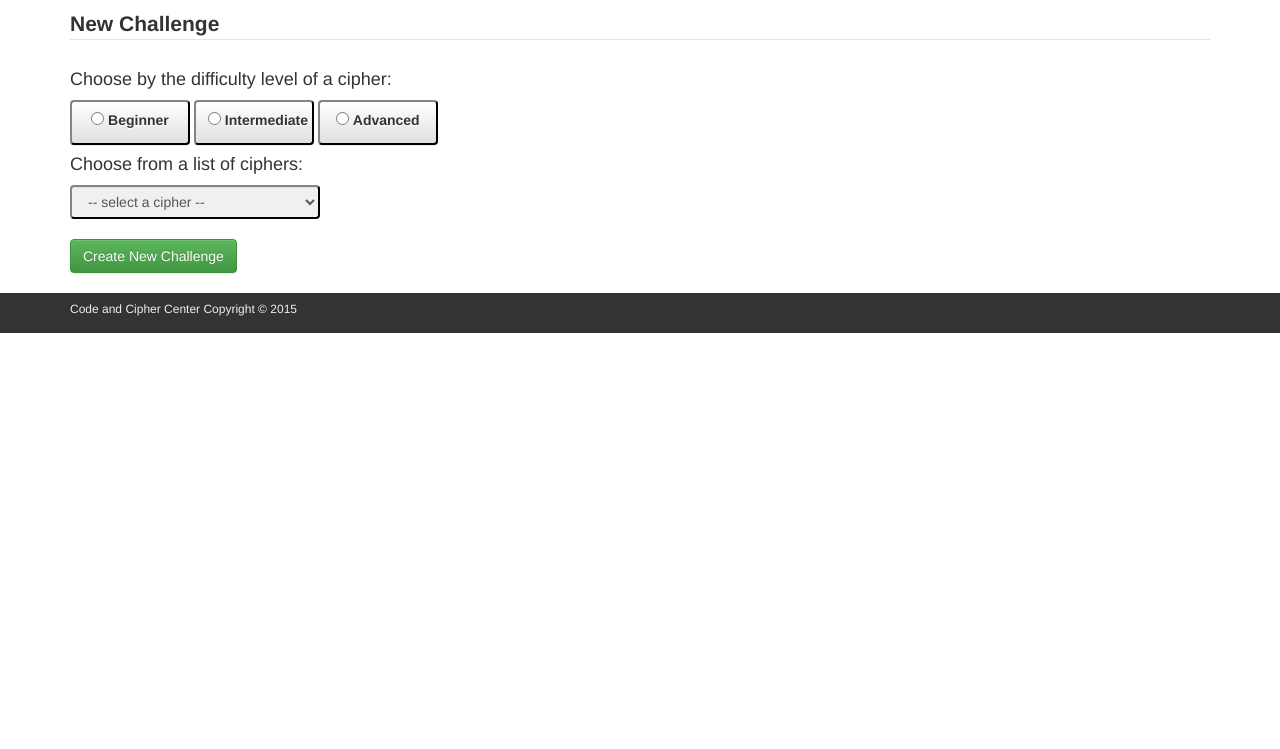
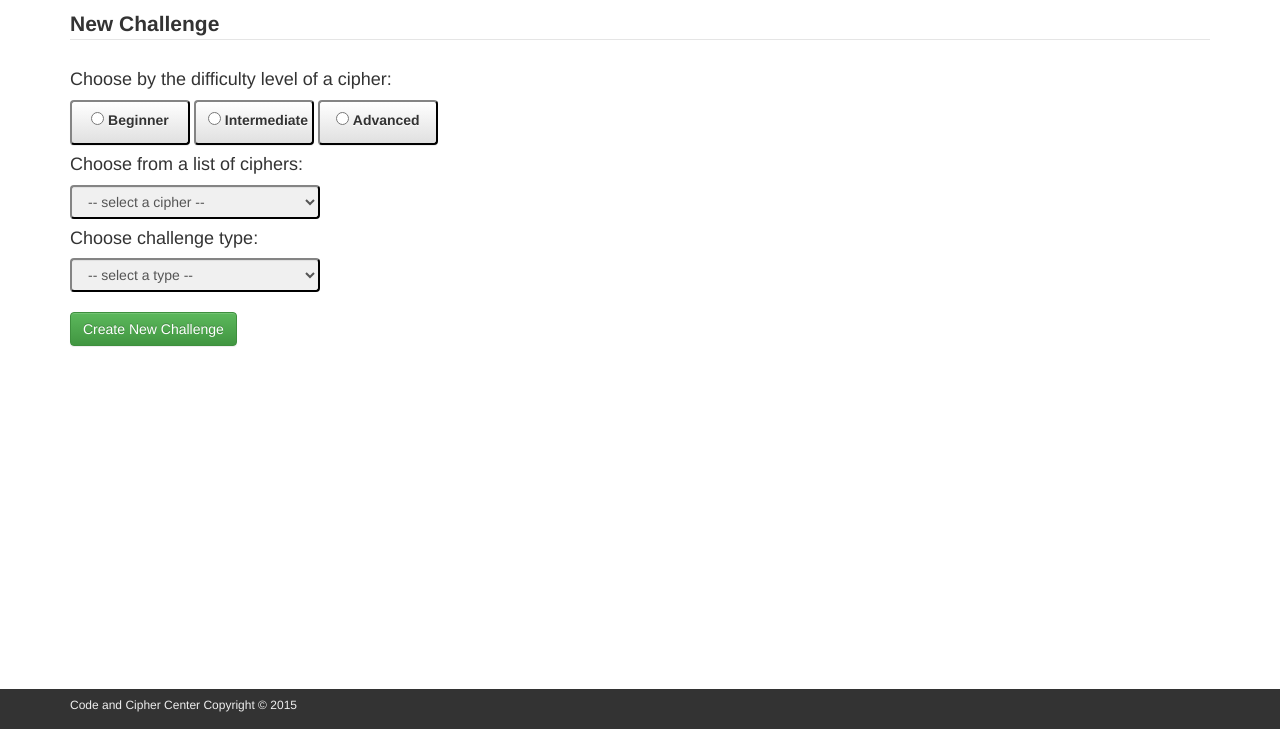
Before and after one commit to lrascius/CodeCipherCenter, a Django app: page /cipher/createchallenge/ in a window 1280 px wide. Shown: the part 51-800 px from the top of the page. Run offline with Django 3.2, Linux system fonts and the light colour scheme; a user stored in the database is signed in; parts of the project's set-up code (start-up, migrations or seed data) failed here and were passed over; some libraries are stand-ins or nearby versions.

Commit message:
Adding the challenge type to the cipher creation page

```diff
--- a/cccenter/static/css/style.css
+++ b/cccenter/static/css/style.css
@@ -7,11 +7,10 @@ footer {
 	background: #333;
 	color: #eee;
 	font-size: 11px;
-	/*position: fixed; */
+	position: fixed;
 	bottom: 0;
 	width: 100%;
 	height: 40px;
-	    position: relative;
     margin: 20px auto;
 }
 
@@ -33,3 +32,9 @@ footer {
     border: 2px outset #303030;
     background-color: #F0F0F0;
 }
+
+#challengeType {
+	width:250px;
+    border: 2px outset #303030;
+    background-color: #F0F0F0;
+}
--- a/cccenter/templates/cccenter/create_challenge.html
+++ b/cccenter/templates/cccenter/create_challenge.html
@@ -31,6 +31,13 @@
 						<option value="Multiplicitive">Multiplicitive</option>
 						<option value="Affine Cipher">Affine Cipher</option>
 					</select>
+		            <h4 style="text-align:left"> Choose challenge type: </h4>
+					<select class="form-control" name="challengetype" id="challengeType" required="true">
+						<option disabled selected> -- select a type -- </option>
+						<option value="single">Single</option>
+						<option value="collaborative">Collaborative</option>
+						<option value="competitive">Competitive</option>
+					</select>
 		        </div>
 		    </div>
 		    <br>
--- a/cccenter/views.py
+++ b/cccenter/views.py
@@ -132,8 +132,8 @@ def auth_view(request):
 
 def challengeList(request):
     '''Returns challenge list'''
-    challenge = Challenge.objects.all()
-    print challenge.get(id=22, users=request.user)
+    # challenge = Challenge.objects.all()
+    # print challenge.get(id=22, users=request.user)
     return render(request, 'cccenter/challenge_list.html', {'challenges' : Challenge.objects.all()})
 
 def loggedin(request):
```
Also changed, not shown: db.sqlite3.
